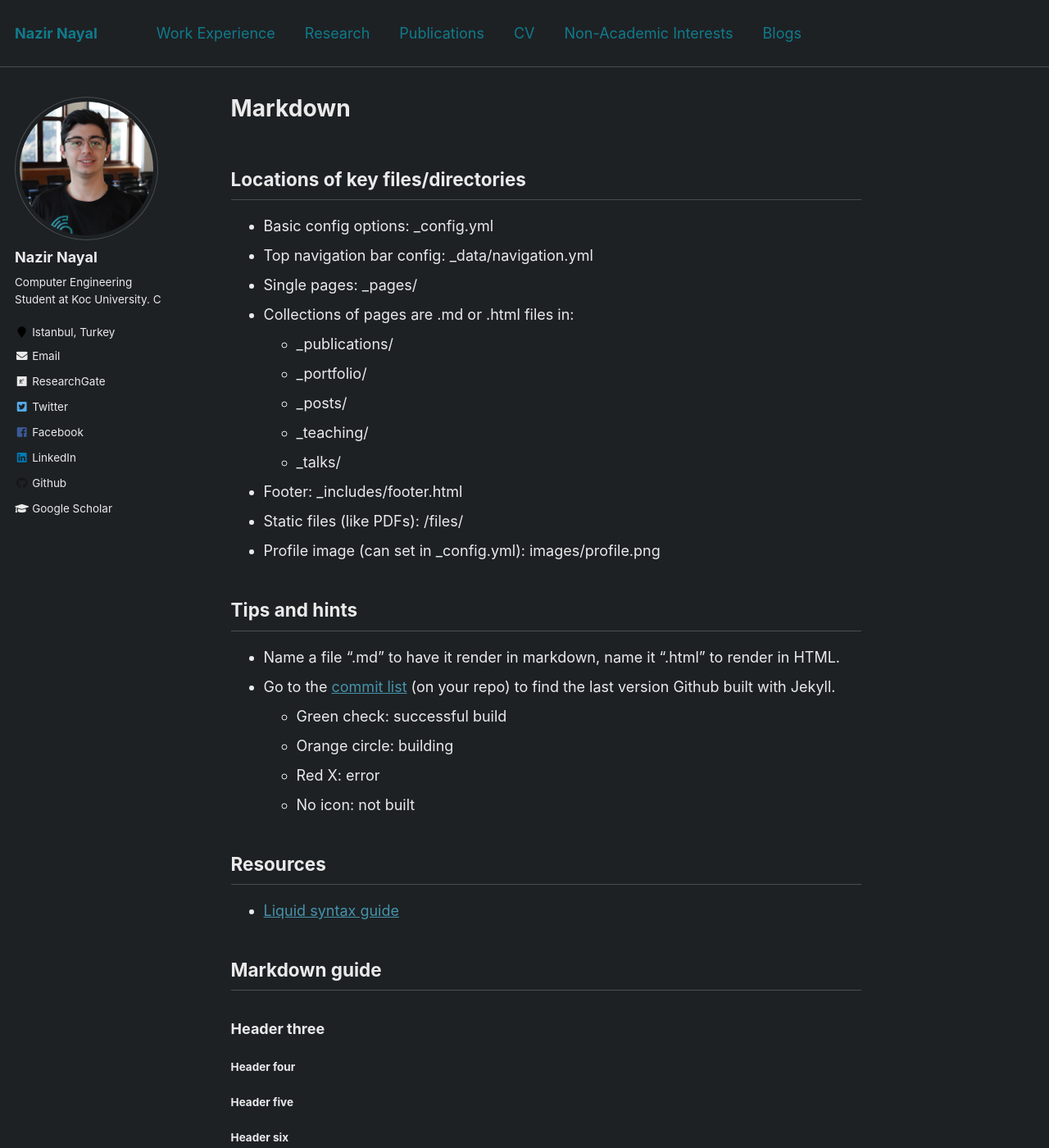
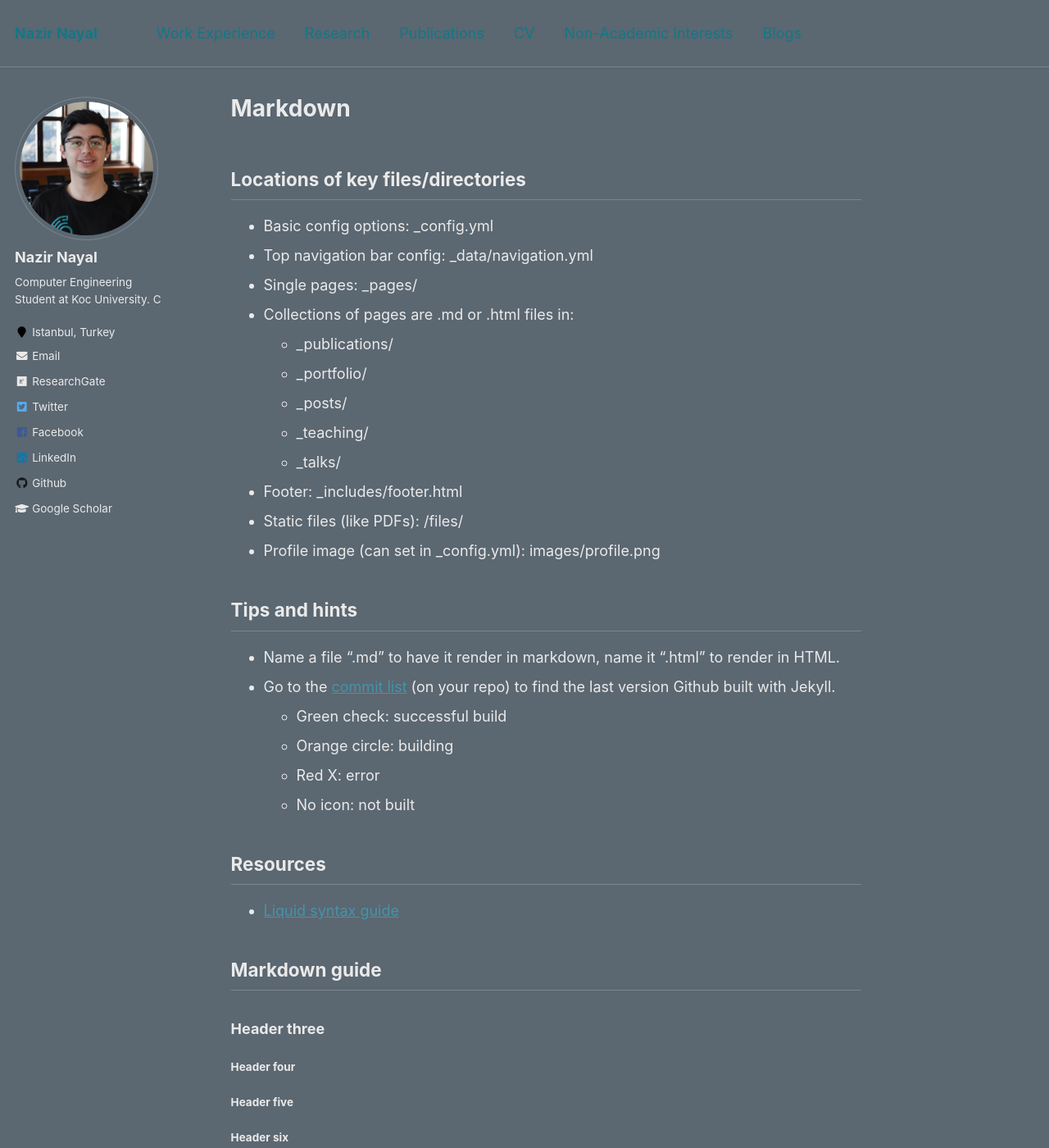
Before and after one commit to NazirNayal8/nazirnayal.github.io, a Jekyll site: the page built from _pages/markdown.md, in a window 1280 px wide and 1400 px high. Shown: the whole window at 82% size. Built offline with Jekyll 4.4.1, drawn with Linux system fonts in a browser that asks for light colours.

Commit message:
update test colors

```diff
--- a/_sass/_variables.scss
+++ b/_sass/_variables.scss
@@ -54,13 +54,13 @@ $light-gray                 : mix(#fff, $gray, 50%);
 $lighter-gray               : mix(#fff, $gray, 90%);
 
 $body-color                 : #1d2124;
-$background-color           : #1d2124;
+$background-color           : #5b6771; // experimenting
 $code-background-color      : mix(#000, $background-color, 15%);
 $code-background-color-dark : mix(#000, $background-color, 20%);
 $text-color                 : #eaeaea;
 $border-color               : mix(#fff, $background-color, 20%);
 
-$primary-color              : #117a8b;
+$primary-color              : #117888;
 $success-color              : #62c462;
 $warning-color              : #f89406;
 $danger-color               : #ee5f5b;
```
